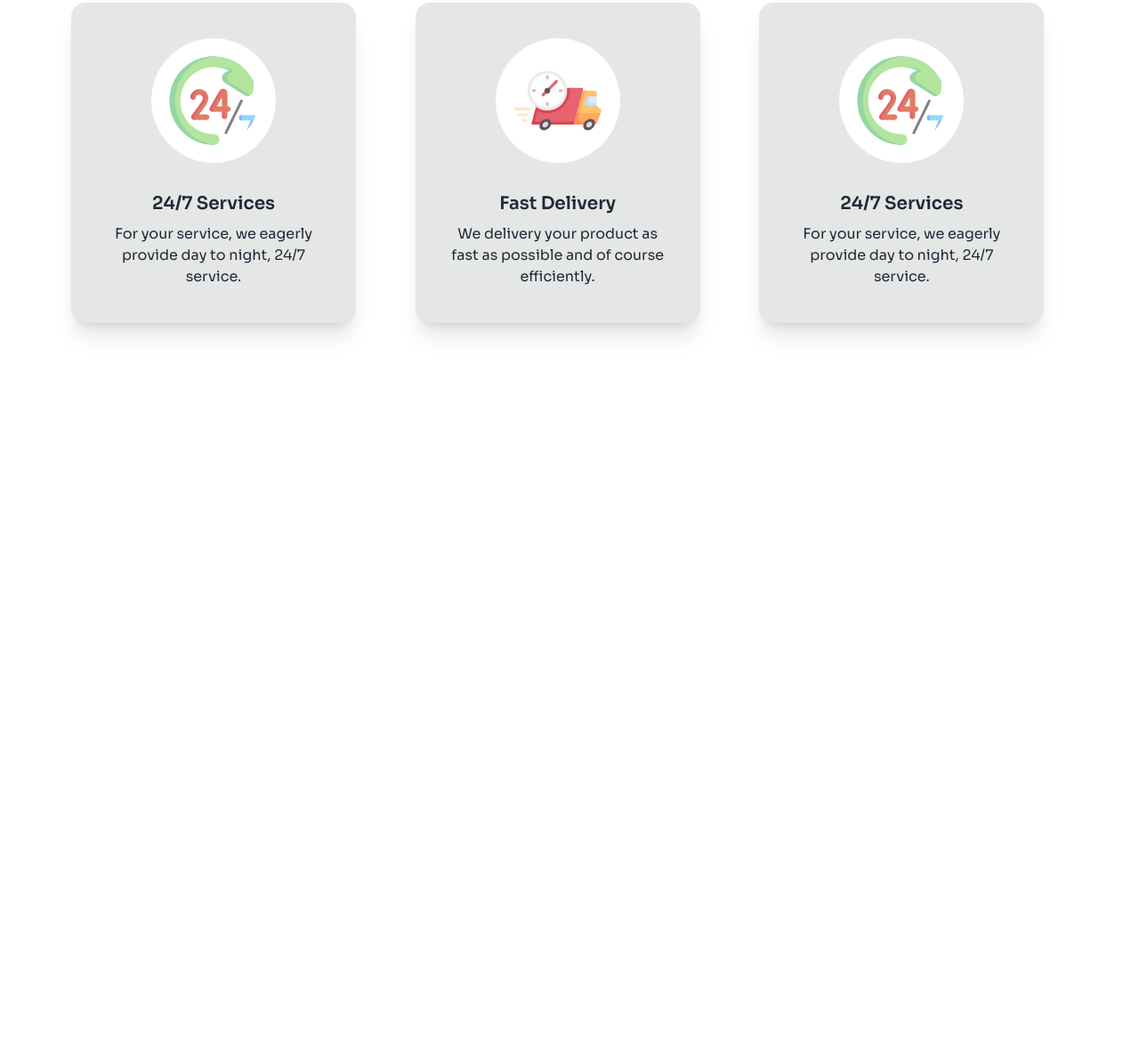
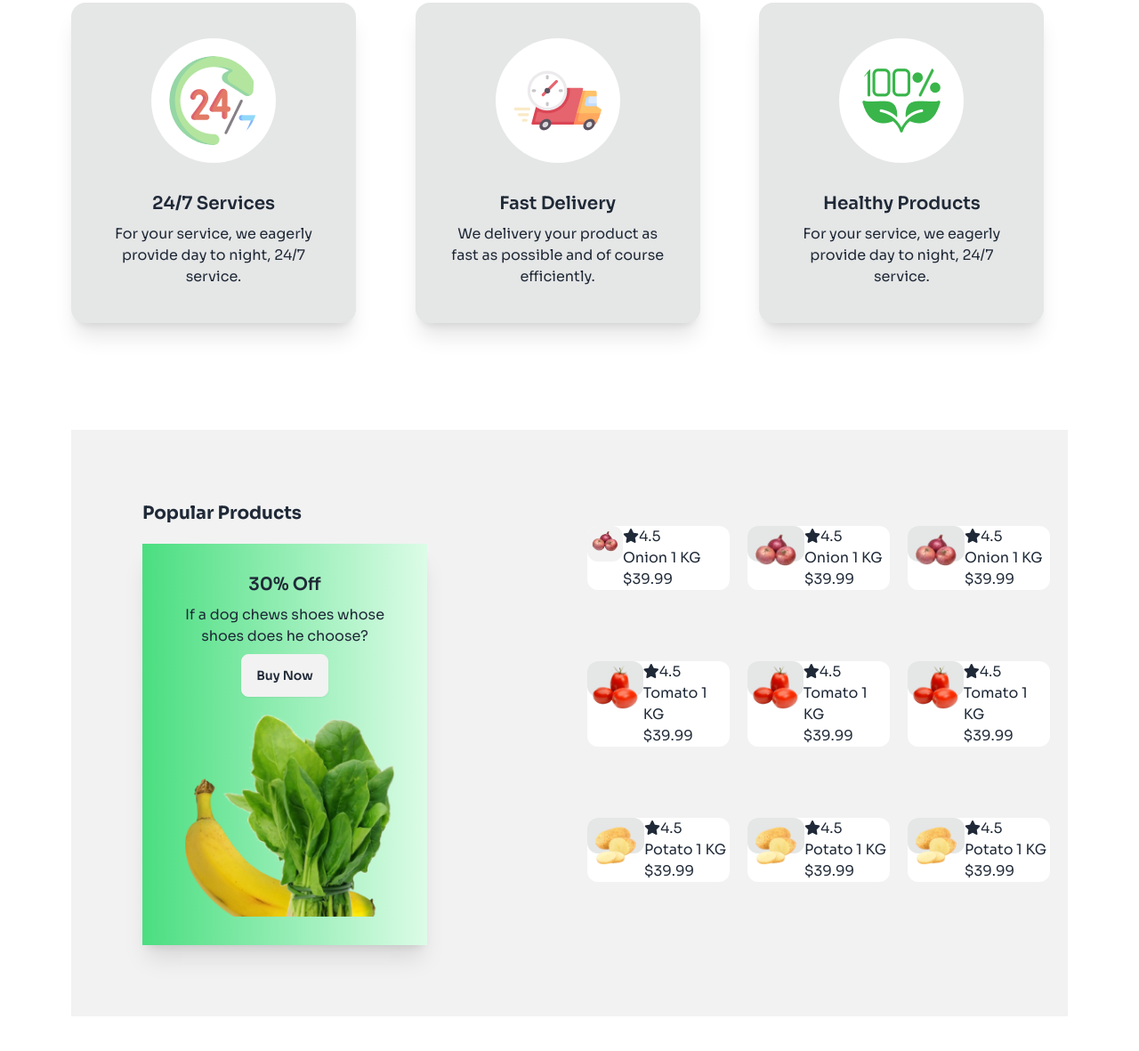
Before and after one commit to sheikh-maruf/assignment03, a plain HTML site: page index.html in a window 1280 px wide. Shown: the part 1065-2246 px from the top of the page at 89% size. Before the commit the page ends 1508 px from the top, so only its background shows below. Drawn offline with nearby package versions, Linux system fonts and the light colour scheme.

Commit message:
added popular section

```diff
--- a/index.html
+++ b/index.html
@@ -30,7 +30,8 @@
                 extend: {
                   colors: {
                     clifford: '#da373d',
-                    bg-white: 'rgba(255, 255, 255, 1)'
+                    'bg-white: 'rgba(255, 255, 255, 1)'
+                    'bg-white-vegetable: 'rgba(255, 255, 255, 1)'
                   }
                 }
               }
@@ -169,14 +170,14 @@
             <div class="card bg-base-300 w-80 shadow-xl">
               <figure class="px-10 pt-10">
                 <img class="bg-white rounded-full p-5 "
-                  src="/c2-assets/service.png"
+                  src="/c2-assets/healthy.png"
                   alt="Shoes"
                   class="rounded-xl"/>
 
 
               </figure>
               <div class="card-body items-center text-center">
-                <h2 class="card-title">24/7 Services</h2>
+                <h2 class="card-title">Healthy Products</h2>
                 <p>For your service, we eagerly provide day to night, 24/7 service.</p>
                 <div class="card-actions">
                 </div>
@@ -184,6 +185,185 @@
             </div>
           </div>
       </section>
+
+      <!-- Popular Products -->
+       <section class="w-320 h-100 mt-10 mb-20 ml-20 mr-20 p-20 bg-base-200">
+        <h1 class="text-xl font-bold">Popular Products</h1>
+
+        <div class="grid grid-cols-1 lg:grid-cols-2 gap-10">
+          <!-- 30% off -->
+          <div class="mt-5 bg-gradient-to-r from-green-400 to-green-100 w-80 h-90 shadow-xl">
+            <div class="card-body items-center text-center">
+              <h4 class="card-title bg-white-vegetable">30% Off</h4>
+              <p>If a dog chews shoes whose shoes does he choose?</p>
+              <button class="btn mx-auto">Buy Now</button>
+
+               <img class=" w-50 h-50 rounded-xl"
+                src="/c2-assets/vegetable-offer.png"
+                alt="Shoes"/>
+            </div>
+
+          </div>
+<!-- All Popular Products -->
+
+          <div class=" w-100 h-80 gap-20 grid grid-cols-2 lg:grid-cols-3">
+
+          <!-- First card -->
+            <div class="w-40 h-30 flex bg-white rounded-xl">
+              <div class="w-10 h-10 bg-base-200 rounded-xl">
+                <img class="justify-center items-center" src="/c2-assets/onion.png">
+              </div>
+              <div>
+                <ul class="flex">
+                 <li><i class="fa-solid fa-star"></i></li>
+                <li>4.5</li>
+              </ul>
+              <h6>Onion 1 KG</h6>
+              <p>$39.99</p>
+                </div>
+
+            </div>
+
+             <!-- second card -->
+
+             <div class="w-40 h-30 flex bg-white rounded-xl">
+              <div class="w-16 h-10 bg-base-300 rounded-xl">
+                <img src="/c2-assets/onion.png">
+              </div>
+              <div>
+                <ul class="flex">
+                 <li><i class="fa-solid fa-star"></i></li>
+                <li>4.5</li>
+              </ul>
+              <h6>Onion 1 KG</h6>
+              <p>$39.99</p>
+                </div>
+
+            </div>
+
+             <!-- Third card -->
+             <div class="w-40 h-30 flex bg-white rounded-xl">
+              <div class="w-16 h-10 bg-base-300 rounded-xl">
+                <img src="/c2-assets/onion.png">
+              </div>
+              <div>
+                <ul class="flex">
+                 <li><i class="fa-solid fa-star"></i></li>
+                <li>4.5</li>
+              </ul>
+              <h6>Onion 1 KG</h6>
+              <p>$39.99</p>
+                </div>
+
+            </div>
+
+            <!-- Fourth card -->
+
+            <div class="w-40 h-30 flex bg-white rounded-xl">
+              <div class="w-16 h-10 bg-base-300 rounded-xl">
+                <img src="/c2-assets/tomato.png">
+              </div>
+              <div>
+                <ul class="flex">
+                 <li><i class="fa-solid fa-star"></i></li>
+                <li>4.5</li>
+              </ul>
+              <h6>Tomato 1 KG</h6>
+              <p>$39.99</p>
+                </div>
+
+            </div>
+
+             <!-- Fifth card -->
+
+             <div class="w-40 h-30 flex bg-white rounded-xl">
+              <div class="w-16 h-10 bg-base-300 rounded-xl">
+                <img src="/c2-assets/tomato.png">
+              </div>
+              <div>
+                <ul class="flex">
+                 <li><i class="fa-solid fa-star"></i></li>
+                <li>4.5</li>
+              </ul>
+              <h6>Tomato 1 KG</h6>
+              <p>$39.99</p>
+                </div>
+
+            </div>
+
+             <!-- Sixth card -->
+
+             <div class="w-40 h-30 flex bg-white rounded-xl">
+              <div class="w-16 h-10 bg-base-300 rounded-xl">
+                <img src="/c2-assets/tomato.png">
+              </div>
+              <div>
+                <ul class="flex">
+                 <li><i class="fa-solid fa-star"></i></li>
+                <li>4.5</li>
+              </ul>
+              <h6>Tomato 1 KG</h6>
+              <p>$39.99</p>
+                </div>
+
+            </div>
+
+             <!-- Seventh card -->
+
+             <div class="w-40 h-30 flex bg-white rounded-xl">
+              <div class="w-16 h-10 bg-base-300 rounded-xl">
+                <img src="/c2-assets/potato.png">
+              </div>
+              <div>
+                <ul class="flex">
+                 <li><i class="fa-solid fa-star"></i></li>
+                <li>4.5</li>
+              </ul>
+              <h6>Potato 1 KG</h6>
+              <p>$39.99</p>
+                </div>
+
+            </div>
+
+             <!-- Eight card -->
+
+             <div class="w-40 h-30 flex bg-white rounded-xl">
+              <div class="w-16 h-10 bg-base-300 rounded-xl">
+                <img src="/c2-assets/potato.png">
+              </div>
+              <div class="">
+                <ul class="flex">
+                 <li><i class="fa-solid fa-star"></i></li>
+                <li>4.5</li>
+              </ul>
+              <h6>Potato 1 KG</h6>
+              <p>$39.99</p>
+                </div>
+
+            </div>
+
+             <!-- Nine card -->
+
+             <div class="w-40 h-30 flex bg-white rounded-xl">
+              <div class="w-16 h-10 bg-base-300 rounded-xl">
+                <img src="/c2-assets/potato.png">
+              </div>
+              <div class="">
+                <ul class="flex">
+                 <li><i class="fa-solid fa-star"></i></li>
+                <li>4.5</li>
+              </ul>
+              <h6>Potato 1 KG</h6>
+              <p>$39.99</p>
+                </div>
+
+            </div>
+
+
+          </div>
+
+        </div>
+       </section>
         </main>
 
         <footer>
```
